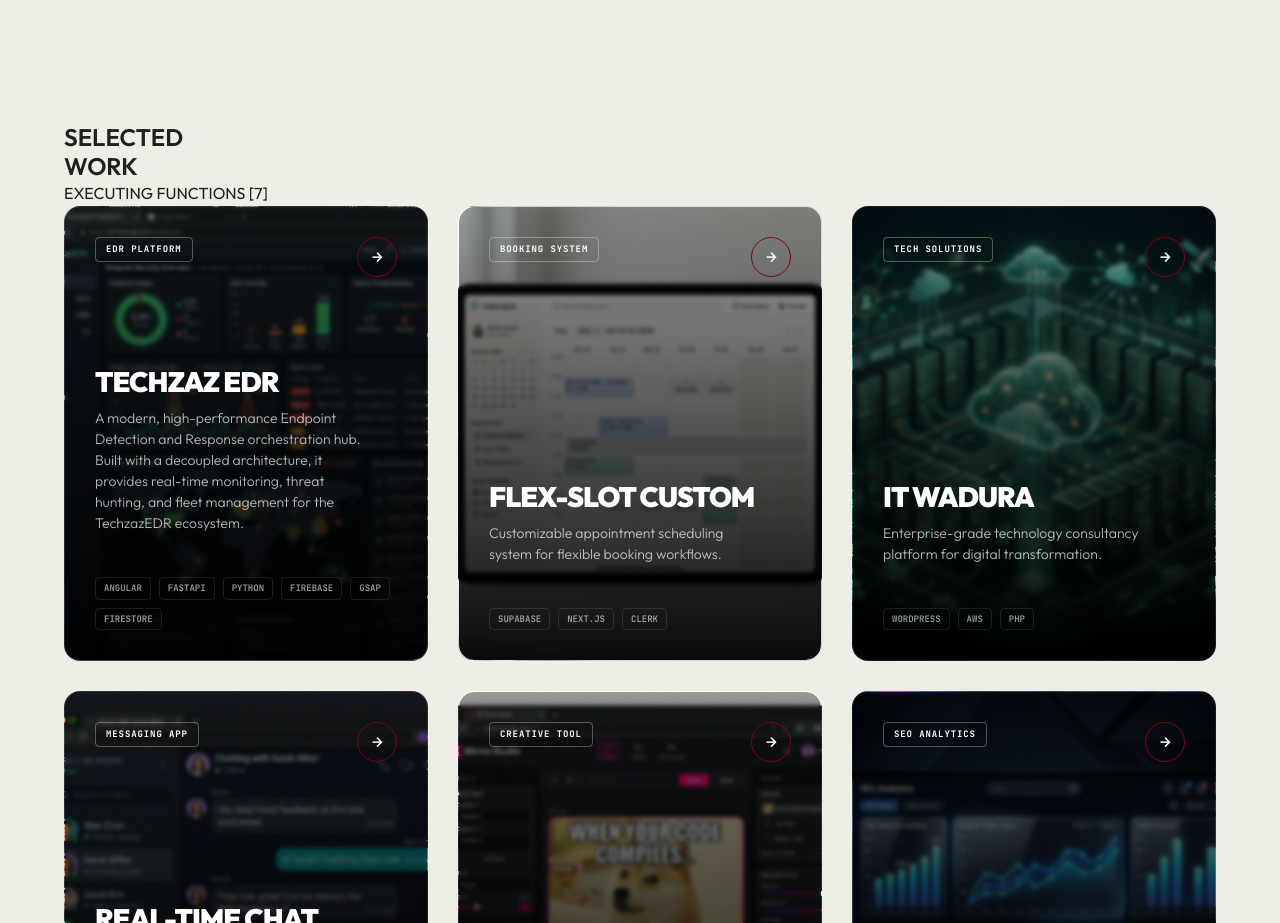
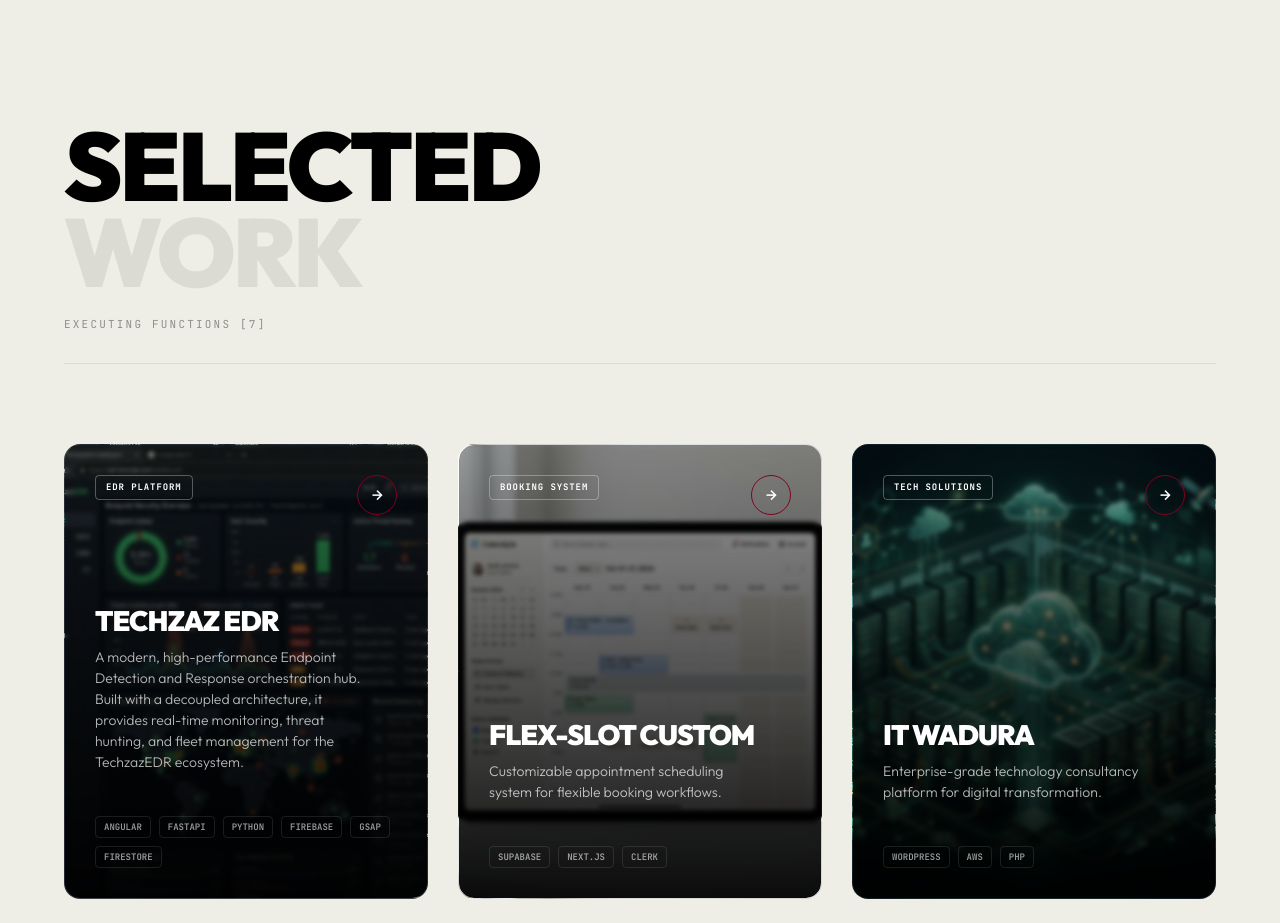
Before and after one commit to TharukiJ/Portfolio-3, a Next.js app: page / in a window 1280 px wide. Shown: the part 2840-3763 px from the top of the page. Built offline with nearby package versions, Linux system fonts and the light colour scheme; a web font is replaced by a local one.

Commit message:
Update ProjectsSection.jsx

```diff
--- a/app/components/ProjectsSection.jsx
+++ b/app/components/ProjectsSection.jsx
@@ -94,11 +94,11 @@ export default function ProjectsSection() {
 
   return (
     <section id="projects" className={`projects reveal ${animActive ? "active" : ""}`} ref={sectionRef}>
-      <div className="selected-work-header">
-        <div className="selected-work-title-group">
-          <h2 className="selected-work-title-main">SELECTED</h2>
-          <h2 className="selected-work-title-sub">WORK</h2>
-          <div className="executing-functions">EXECUTING FUNCTIONS [{PROJECTS.length}]</div>
+      <div className="section-header-modern">
+        <div className="section-title-group">
+          <h2 className="section-title-main">SELECTED</h2>
+          <h2 className="section-title-sub">WORK</h2>
+          <div className="section-executing-functions">EXECUTING FUNCTIONS [{PROJECTS.length}]</div>
         </div>
       </div>
 
```
